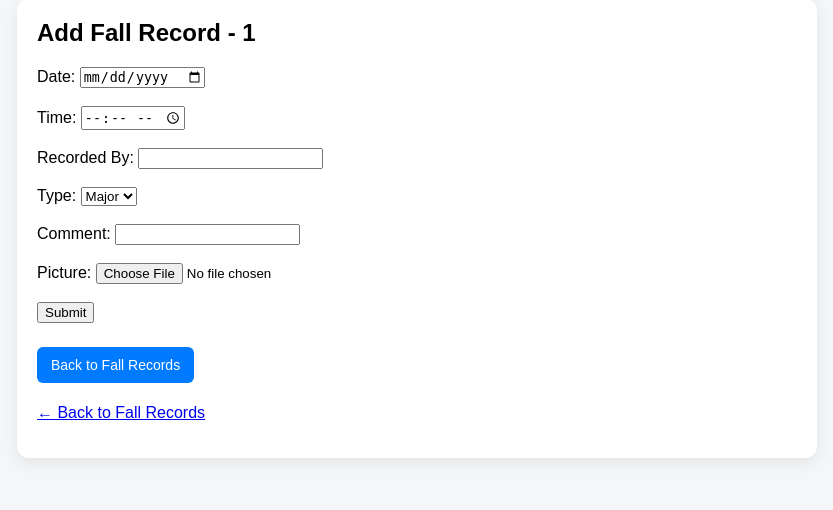
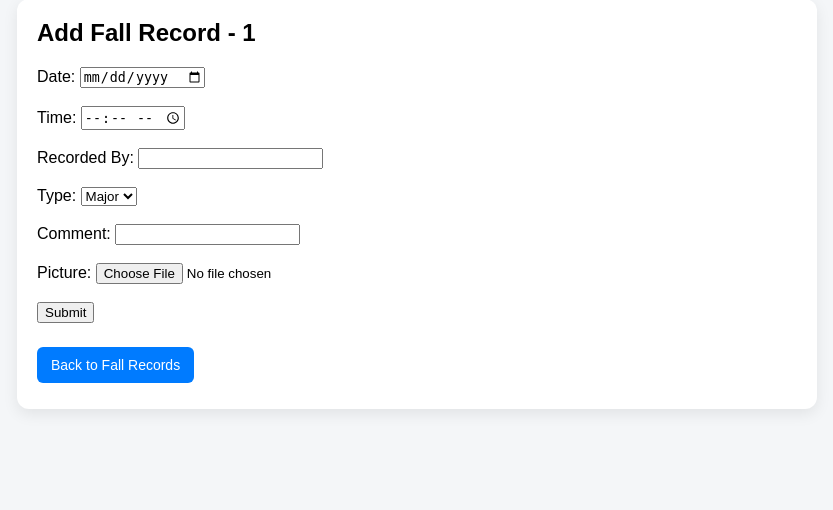
Before and after one commit to rohan-namahropes/passport, a Flask app: page /rope/1/falls/add-new in a window 1280 px wide. Shown: the part 36-546 px from the top of the page, without its empty margins (223-1056 px from the left). Run offline with Flask 3, Linux system fonts and the light colour scheme; the visitor is signed in with stand-in values (Sample User, id 1); some libraries are stand-ins or nearby versions.

Commit message:
Update add_fall.html

```diff
--- a/templates/add_fall.html
+++ b/templates/add_fall.html
@@ -35,11 +35,7 @@
 
 <br>
 <a class="btn" href="/rope/{{ rope_id }}/falls">Back to Fall Records</a>
-<p style="margin-top:15px;">
-    <a href="/rope/{{ rope_id }}/falls">
-        ← Back to Fall Records
-    </a>
-</p>
+
 
 <script>
 function disableSubmit(form) {
```
